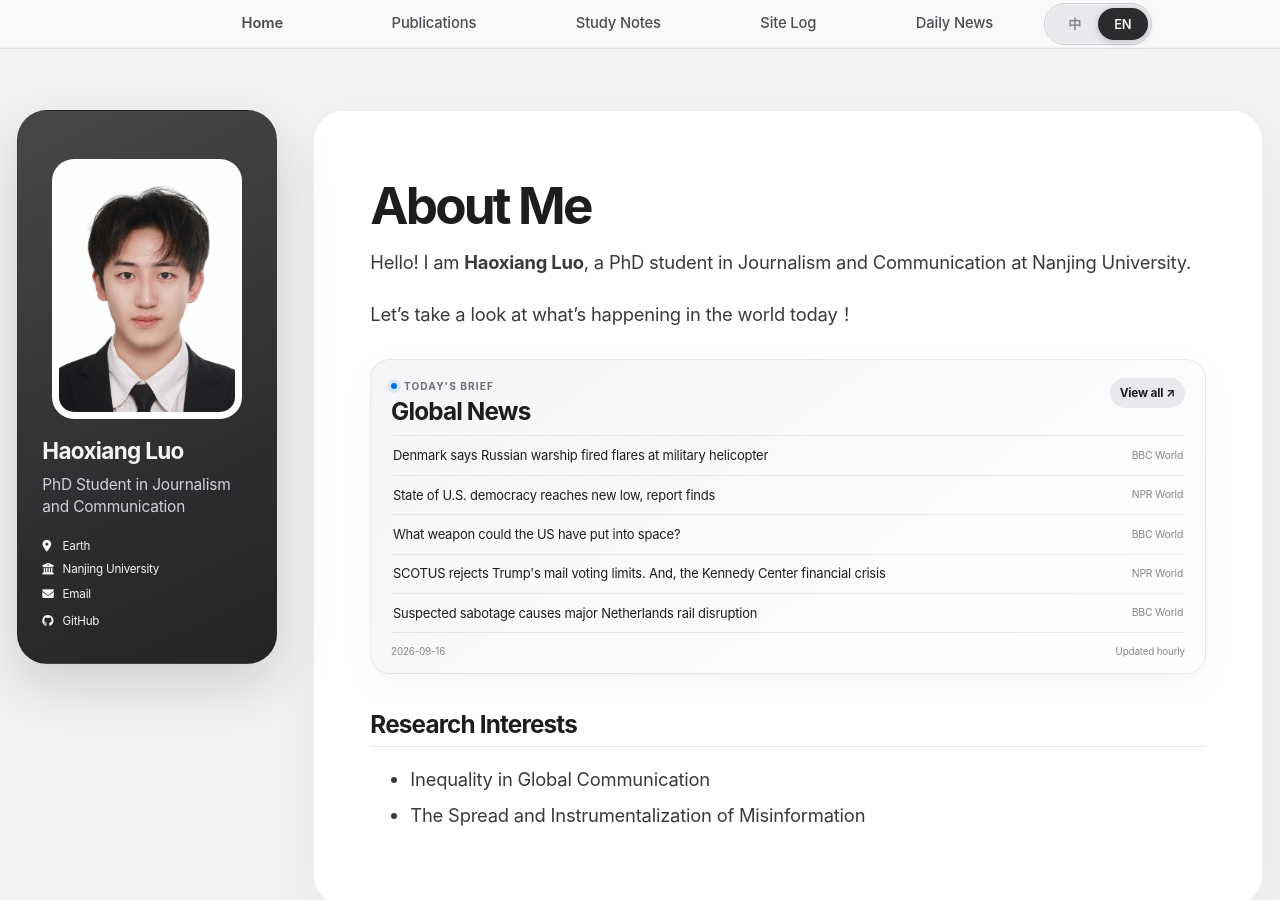
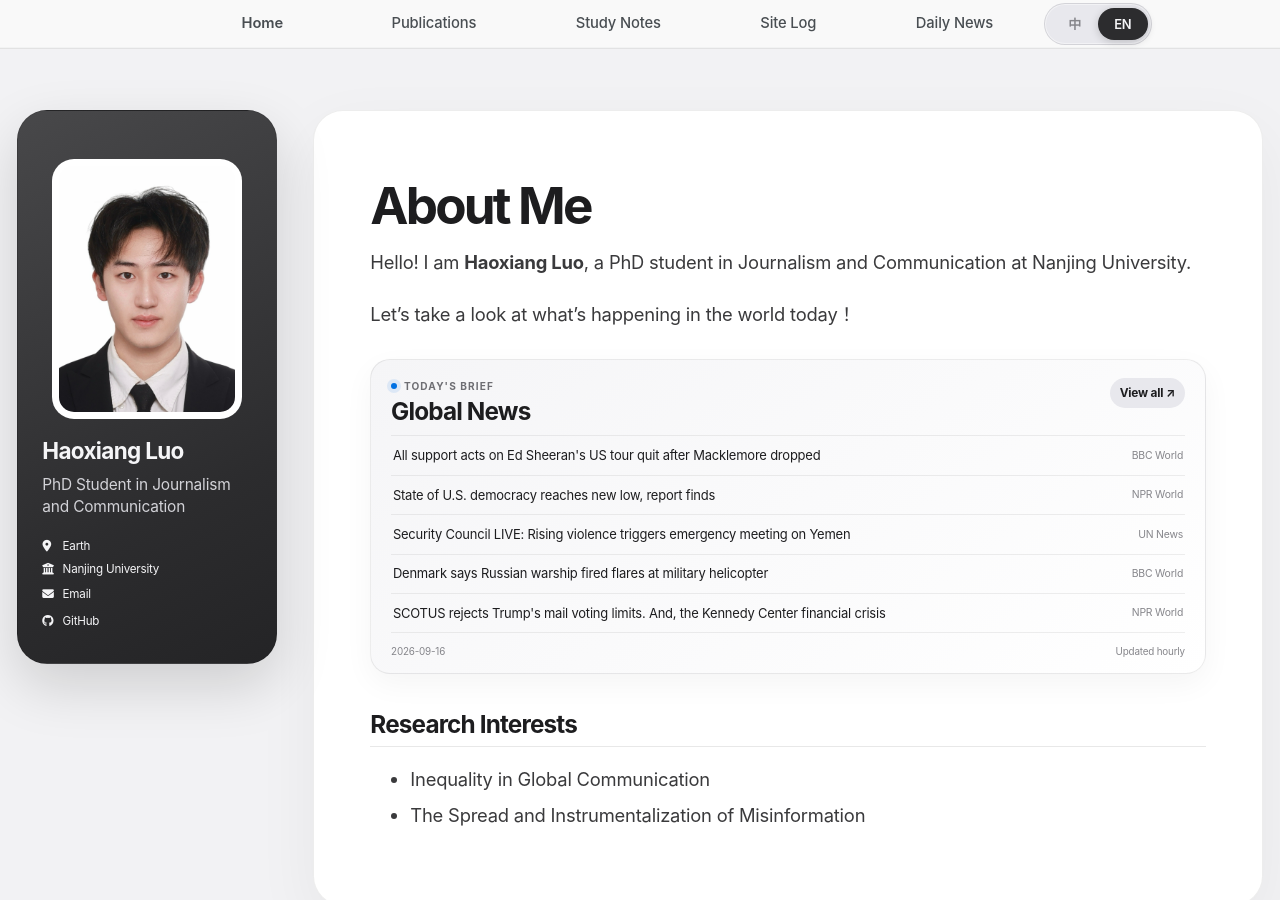
Before and after one commit to HaoxiangLuo/HaoxiangLuo.github.io, a Jekyll site: the page built from _pages/about.md, in a window 1280 px wide and 900 px high. Built offline with Jekyll 4.4.1, drawn with Linux system fonts in a browser that asks for light colours; a style sheet for code colours, icons or effects is not loaded.

Commit message:
Update daily news 2026-09-16

```diff
--- a/_data/daily_news.json
+++ b/_data/daily_news.json
@@ -1,9 +1,9 @@
 {
   "2026-09-16": [
     {
-      "title": "Denmark says Russian warship fired flares at military helicopter",
+      "title": "All support acts on Ed Sheeran's US tour quit after Macklemore dropped",
       "source": "BBC World",
-      "url": "https://www.bbc.co.uk/news/articles/cwn8mjl31p5yo?at_medium=RSS&at_campaign=rss"
+      "url": "https://www.bbc.co.uk/news/articles/c3vgyn49y4l7o?at_medium=RSS&at_campaign=rss"
     },
     {
       "title": "State of U.S. democracy reaches new low, report finds",
@@ -11,9 +11,14 @@
       "url": "https://www.npr.org/2026/09/15/nx-s1-5969741/state-of-u-s-democracy-reaches-new-low-report-finds"
     },
     {
-      "title": "What weapon could the US have put into space?",
+      "title": "Security Council LIVE: Rising violence triggers emergency meeting on Yemen",
+      "source": "UN News",
+      "url": "https://news.un.org/feed/view/en/story/2026/09/1168343"
+    },
+    {
+      "title": "Denmark says Russian warship fired flares at military helicopter",
       "source": "BBC World",
-      "url": "https://www.bbc.co.uk/news/articles/cmy4zqgk97wlo?at_medium=RSS&at_campaign=rss"
+      "url": "https://www.bbc.co.uk/news/articles/cwn8mjl31p5yo?at_medium=RSS&at_campaign=rss"
     },
     {
       "title": "SCOTUS rejects Trump's mail voting limits. And, the Kennedy Center financial crisis",
@@ -21,9 +26,14 @@
       "url": "https://www.npr.org/2026/09/15/g-s1-143294/up-first-newsletter-bernie-sanders-steve-bannon-ai-mail-in-ballots-kennedy-center-emmys"
     },
     {
-      "title": "Suspected sabotage causes major Netherlands rail disruption",
+      "title": "UNICEF says thousands of children require mental health support after Nepal floods",
+      "source": "UN News",
+      "url": "https://news.un.org/feed/view/en/story/2026/09/1168340"
+    },
+    {
+      "title": "What weapon could the US have put into space?",
       "source": "BBC World",
-      "url": "https://www.bbc.co.uk/news/articles/c8ly49w9g1edo?at_medium=RSS&at_campaign=rss"
+      "url": "https://www.bbc.co.uk/news/articles/cmy4zqgk97wlo?at_medium=RSS&at_campaign=rss"
     },
     {
       "title": "Trump says Ukraine and Russia agreed to stop attacks on energy sites",
@@ -31,19 +41,9 @@
       "url": "https://www.npr.org/2026/09/15/nx-s1-5968728/trump-says-ukraine-and-russia-agreed-to-stop-attacks-on-energy-sites"
     },
     {
-      "title": "South African president vows justice as more women's bodies found near Johannesburg",
-      "source": "BBC World",
-      "url": "https://www.bbc.co.uk/news/articles/crgqde1nex2vo?at_medium=RSS&at_campaign=rss"
-    },
-    {
-      "title": "Air pollution spiked after the Trump administration stopped embassy monitoring",
-      "source": "NPR World",
-      "url": "https://www.npr.org/2026/09/15/nx-s1-5966503/air-pollution-spiked-after-the-trump-administration-stopped-embassy-monitoring"
-    },
-    {
-      "title": "Two sailors missing after tanker attacked in Strait of Hormuz, Oman says",
-      "source": "BBC World",
-      "url": "https://www.bbc.co.uk/news/articles/c3n07ydqdzlvo?at_medium=RSS&at_campaign=rss"
+      "title": "Escalating conflict drives new displacement in Yemen",
+      "source": "UN News",
+      "url": "https://news.un.org/feed/view/en/story/2026/09/1168339"
     }
   ],
   "2026-09-15": [
```
